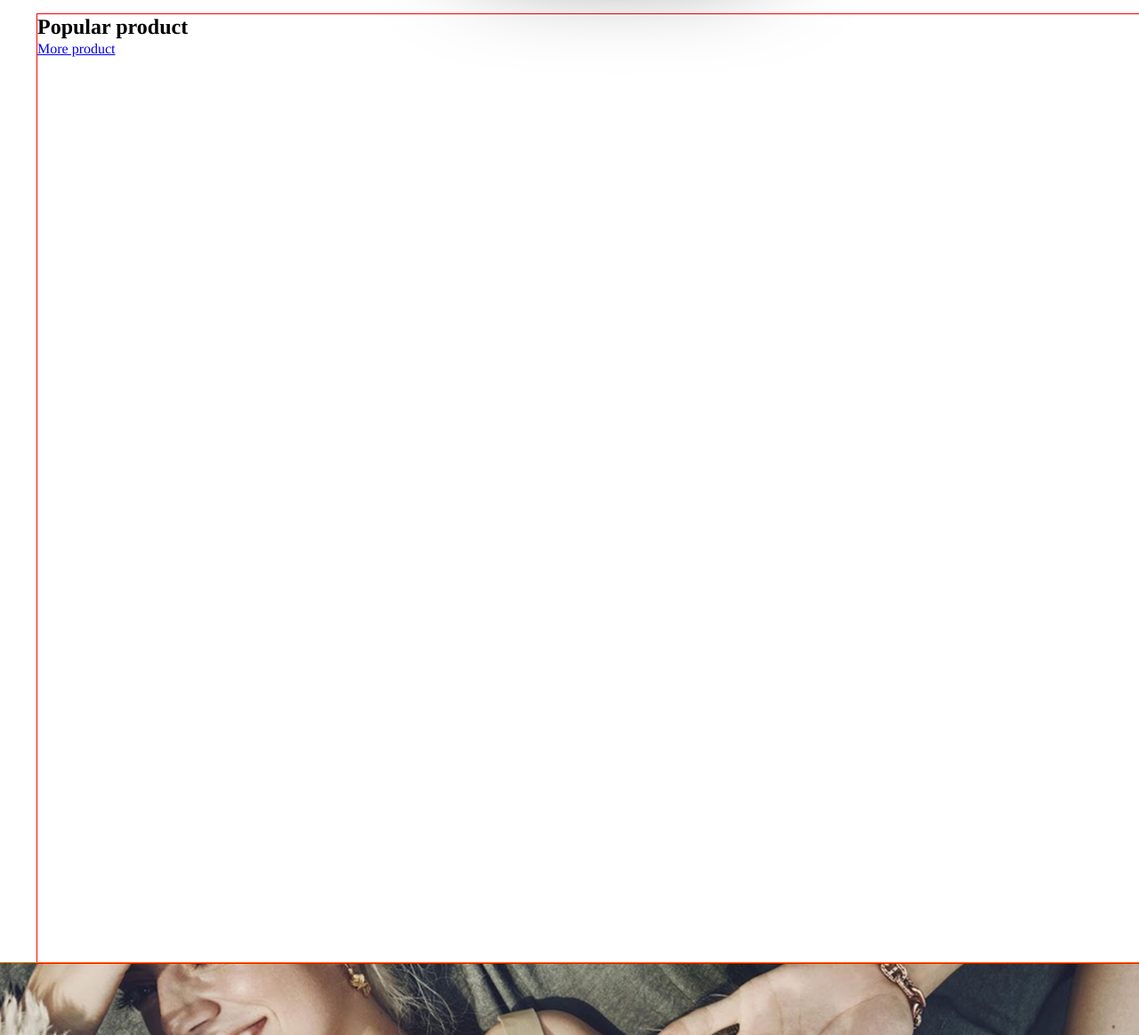
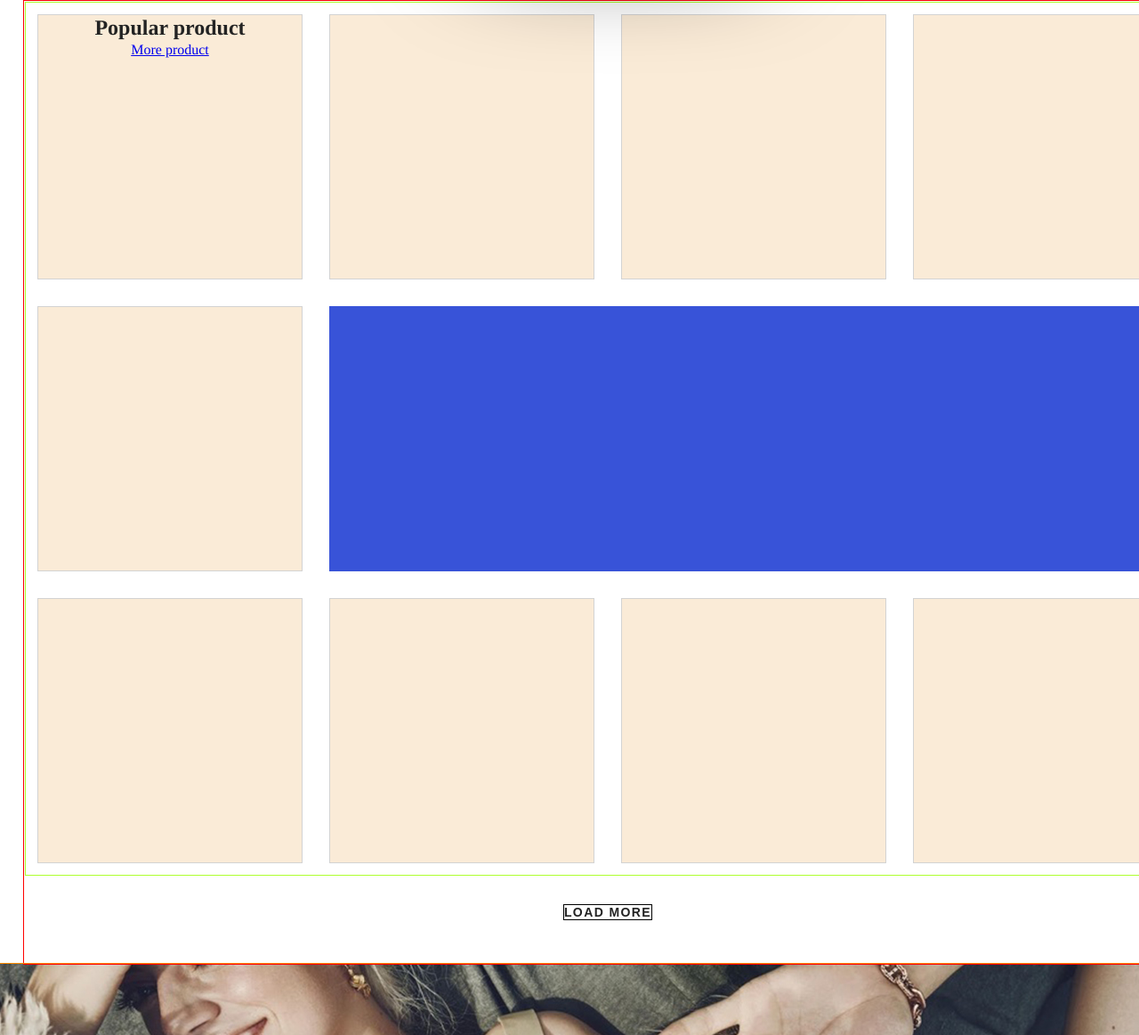
Before and after one commit to vvsfree/bepro, a plain HTML site: page index.html in a window 1280 px wide. Shown: the part 809-1972 px from the top of the page at 89% size. Drawn offline with Linux system fonts and the light colour scheme.

Commit message:
Сетка блока популярных товаров

```diff
--- a/css/style.css
+++ b/css/style.css
@@ -2,6 +2,8 @@ body {
   min-width: 1366px;
   font-family: "Playfair Display", Times, serif;
   line-height: 1.2;
+  color: #232323;
+  background-color: #ffffff;
 }
 
 h1 {
@@ -32,6 +34,27 @@ h2 {
   /* box-sizing: border-box; */
   outline: 1px solid red;
 }
+
+.load-more-btn {
+  font-family: Montserrat, Arial, sans-serif;
+  font-size: 14px;
+  font-weight: bold;
+  line-height: 14px;
+  letter-spacing: 0.1em;
+  color: #232323;
+  text-decoration: none;
+  text-transform: uppercase;
+
+  outline: 1px solid black;
+}
+
+/*
+.load-more-btn span {
+  content: url("../img/sync-alt-solid.svg");
+  padding-right: 11px;
+  width: 12px;
+  height: 12px;
+} */
 
 header {
   color: #ffffff;
@@ -215,7 +238,7 @@ nav ul a {
 .features {
   position: relative;
   top: -75px;
-  margin-bottom: -45px;
+  margin-bottom: -60px;
   min-height: 150px;
   background-color: #ffffff;
 }
@@ -244,11 +267,46 @@ nav ul a {
 }
 
 .popular-items {
-  min-height: 1066px;
+  padding-bottom: 48px;
+  background-color: #ffffff;
+  text-align: center;
+}
+
+.popular-items.container {
+  width: 1312px;
+}
+
+.popular-items .items {
+  display: flex;
+  flex-wrap: wrap;
+  justify-content: flex-start;
+  margin-bottom: 30px;
+
+  outline: 1px solid greenyellow;
+  outline-offset: -2px;
+}
+
+.popular-items .item {
+  flex-basis: 298px;
+  min-height: 298px;
+  margin: 15px;
+  border: 1px solid #d3d3d3;
+  box-sizing: border-box;
+
+  background-color: antiquewhite;
+}
+
+.popular-items .item-extra {
+  flex-basis: 954px;
+  color: #ffffff;
+  background-color: #3853d8;
+  border: none;
 }
 
 .events {
   text-align: center;
+  margin-bottom: 30px;
+
   outline: 1px solid darkorange;
 }
 
@@ -262,15 +320,31 @@ nav ul a {
 }
 
 .top-items {
-  min-height: 380px;
+  margin-bottom: 30px;
+}
+
+.top-items .items {
+  display: flex;
+  justify-content: space-between;
+}
+
+.top-items .items .item {
+  width: 626px;
+  min-height: 320px;
+  color: #ffffff;
+  background-color: #d4bdad;
 }
 
 .blog {
-  min-height: 500px;
+  margin-bottom: 80px;
+
+  min-height: 498px;
 }
 
 .logos {
-  min-height: 225px;
+  margin-bottom: 82px;
+
+  min-height: 62px;
 }
 
 footer {
@@ -278,3 +352,7 @@ footer {
   color: #ffffff;
   background-color: #363637;
 }
+
+footer .container {
+  outline: none;
+}
--- a/index.html
+++ b/index.html
@@ -90,8 +90,29 @@
       </dl>
     </section>
     <section class="popular-items container">
-      <h2>Popular product</h2>
-      <a href="#">More product</a>
+      <div class="items">
+        <div class="item item-main">
+          <h2>Popular product</h2>
+          <a href="#">More product</a>
+        </div>
+        <div class="item"></div>
+        <div class="item"></div>
+        <div class="item"></div>
+        <div class="item"></div>
+        <div class="item item-extra"></div>
+        <div class="item"></div>
+        <div class="item"></div>
+        <div class="item"></div>
+        <div class="item"></div>
+
+        <!-- Экстра контент для тестирования переполнения
+        <div class="item item-extra">Extra item</div>
+        <div class="item">Extra item</div>
+        <div class="item">Extra item</div>
+        <div class="item">Extra item</div>
+       -->
+      </div>
+      <a href="#" class="load-more-btn">Load more</a>
     </section>
     <section class="events container">
       <h2 class="visually-hidden">Events</h2>
@@ -105,6 +126,10 @@
     </section>
     <section class="top-items container">
       <h2 class="visually-hidden">Top products</h2>
+      <div class="items">
+        <div class="item"></div>
+        <div class="item"></div>
+      </div>
     </section>
     <section class="blog container">
       <h2 class="visually-hidden">Our Blog</h2>
```
